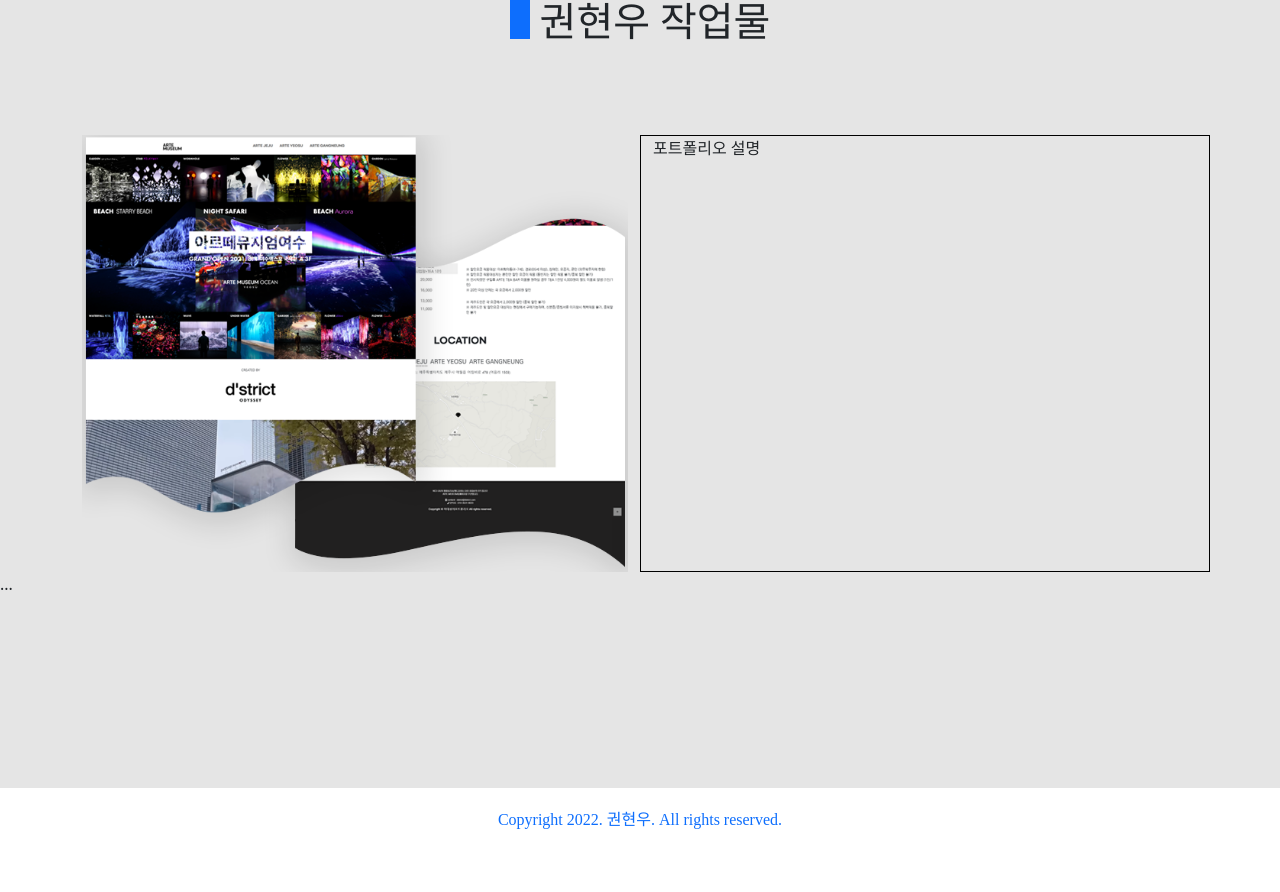
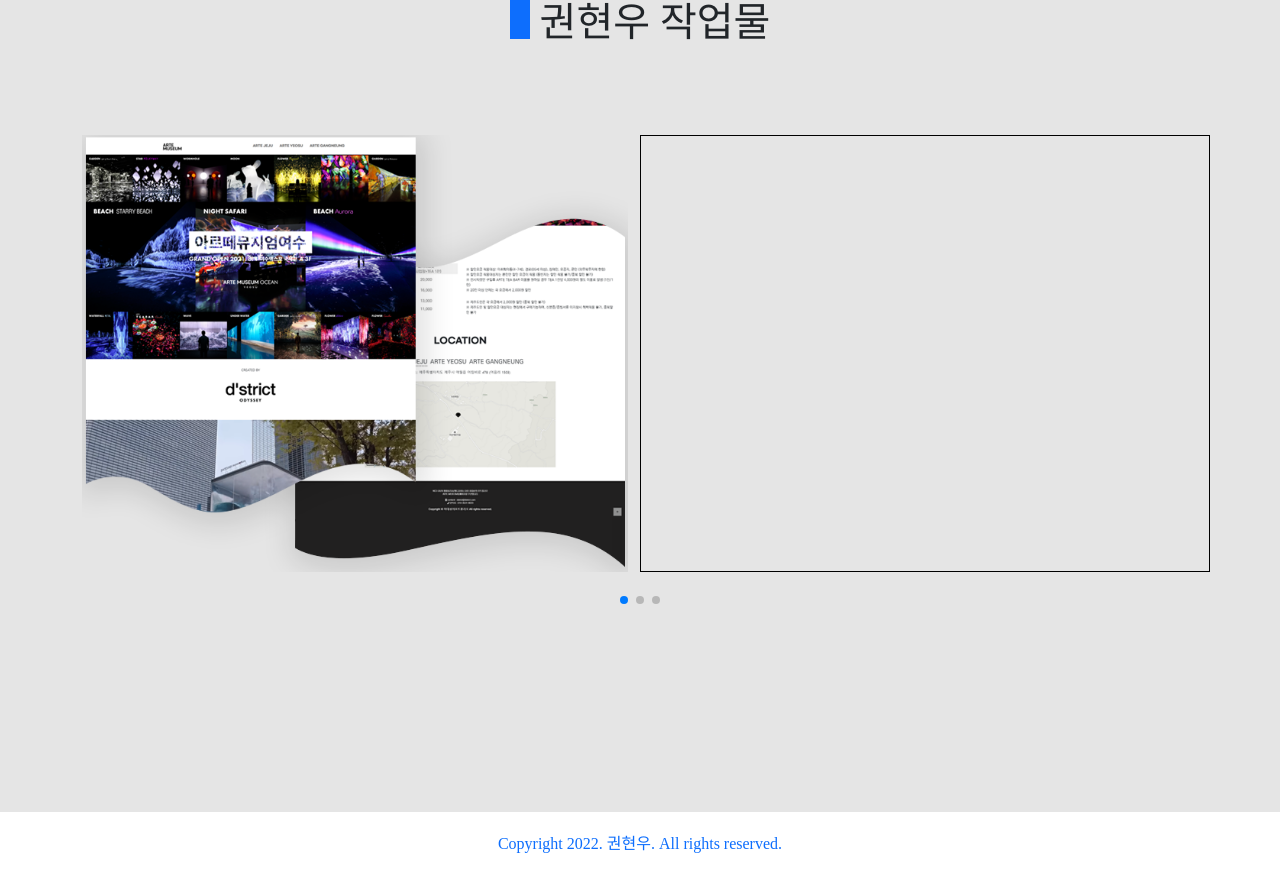
Before and after one commit to lbaku89/portfolio-react-220418, a React (Create React App) app in the folder front/: page / in a window 1280 px wide. Shown: the part 2325-3217 px from the top of the page. Before the commit the page ends 3193 px from the top, so only its background shows below. Built offline with nearby package versions, Linux system fonts and the light colour scheme; a web font is replaced by a local one.

Commit message:
220416 1348

```diff
--- a/front/src/components/Portfolio.js
+++ b/front/src/components/Portfolio.js
@@ -1,11 +1,15 @@
-import React from 'react'
+import React, { useRef, useState } from "react";
 
 // Import Swiper React components
 import { Swiper, SwiperSlide } from 'swiper/react';
 
 // Import Swiper styles
 import 'swiper/css';
+import "swiper/css/pagination";
 
+
+
+import { Pagination } from "swiper";
 
 export default function Portfolio() {
   return (
@@ -16,28 +20,38 @@
           <h3 className='gmarket align-text-bottom'>권현우 작업물</h3>
         </div>
       </div>
-      <Swiper
+
+      <Swiper slidesPerView={1} pagination={{clickable:true}} modules={[Pagination]} className="mySwiper">
+        <SwiperSlide>
+        <div className='container-xl'>
+          <div className="row mb-5">
+            <div className='col-12 col-md-6'>
+              <img src='/img/Porfolio/port0.png' className='d-block w-100'></img>
+            </div>
+            <div className='col-12 col-md-6' style={{"border":"1px solid black"}}>
+
+            </div>
+          </div>
+        </div>
+        </SwiperSlide>
+        <SwiperSlide>Slide 2</SwiperSlide>
+        <SwiperSlide>Slide 3</SwiperSlide>
+      </Swiper>
+
+
+       {/* <Swiper
       spaceBetween={50}
       slidesPerView={1}
       onSlideChange={() => console.log('slide change')}
       onSwiper={(swiper) => console.log(swiper)}
     >
       <SwiperSlide>
-        <div className='container-lg'>
-          <div className="row">
-            <div className='col-12 col-lg-6'>
-              <img src='/img/Porfolio/port0.png' className='d-block w-100'></img>
-            </div>
-            <div className='col-12 col-lg-6' style={{"border":"1px solid black"}}>
-              <p>포트폴리오 설명</p>
-            </div>
-          </div>
-        </div>
+
       </SwiperSlide>
       <SwiperSlide>Slide 2</SwiperSlide>
       <SwiperSlide>Slide 3</SwiperSlide>
       ...
-    </Swiper>
+    </Swiper>  */}
     </div>
   )
 }
```
